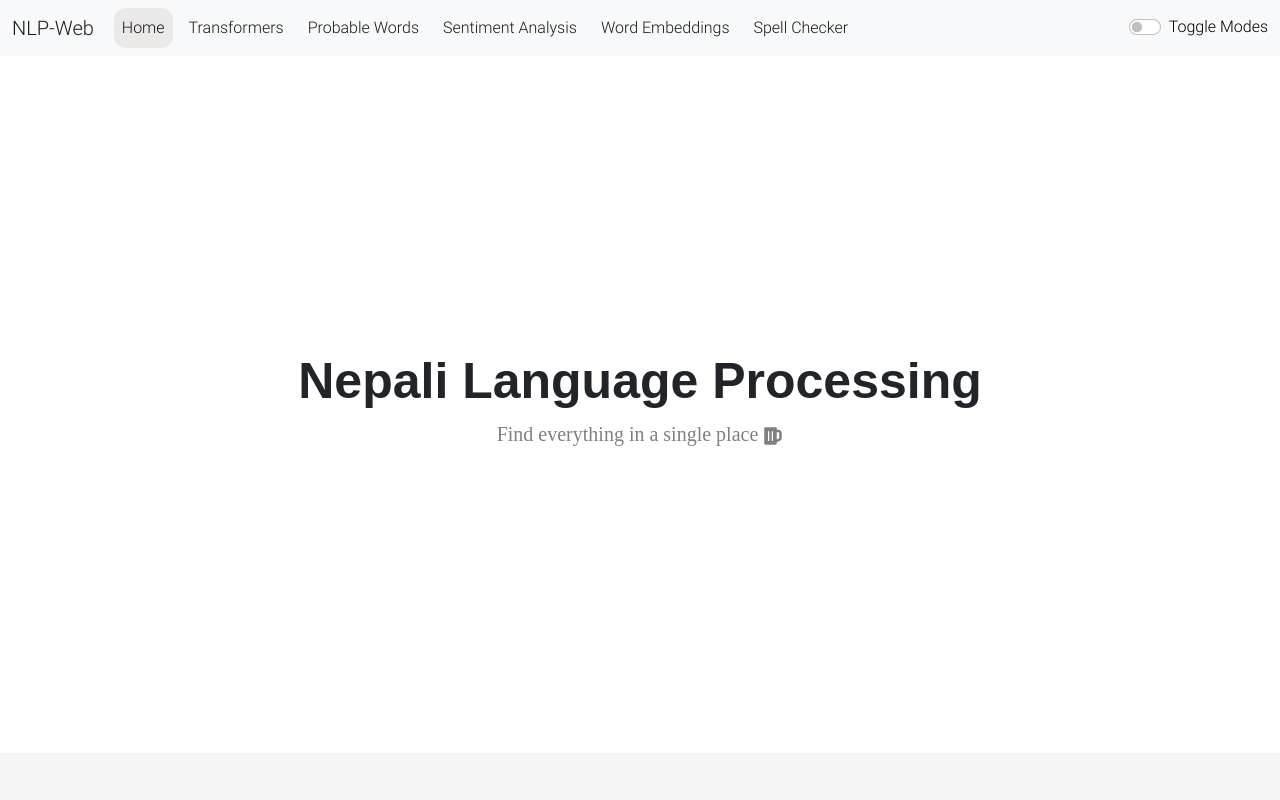
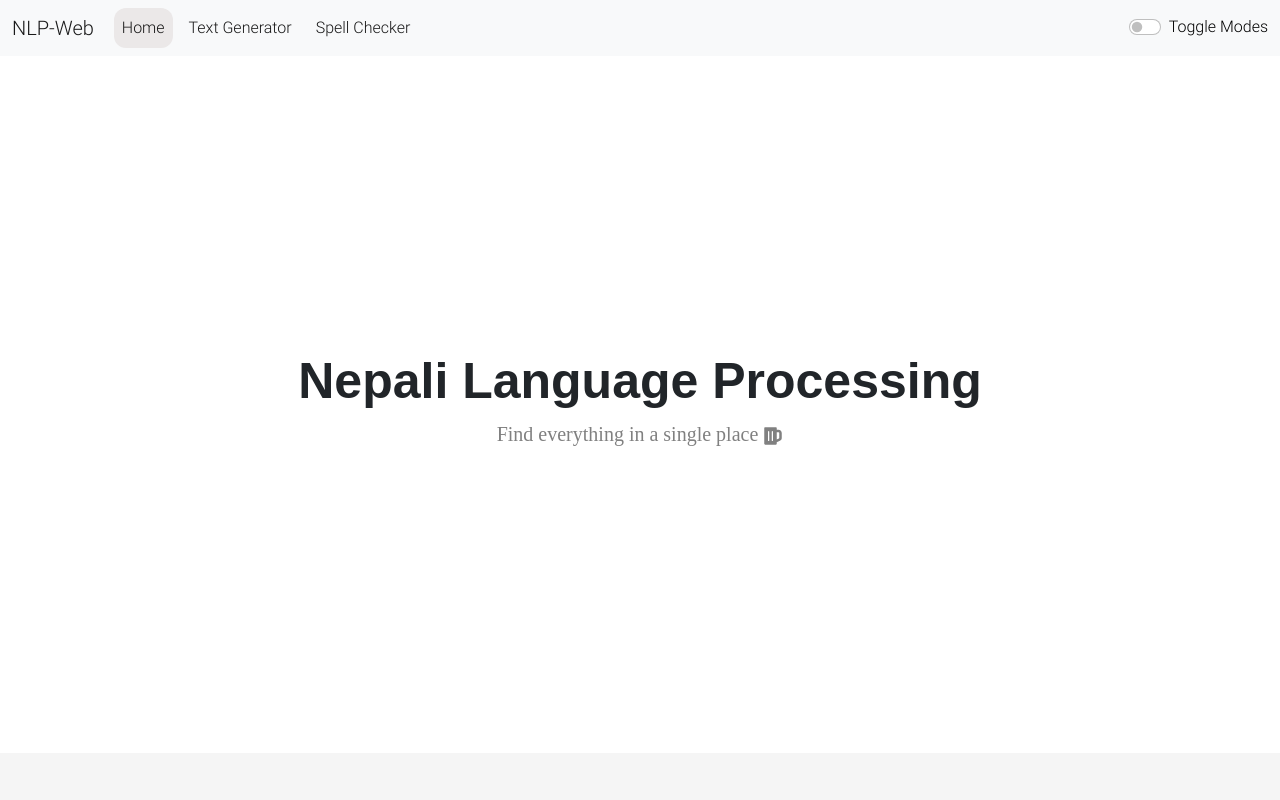
Before and after one commit to AAreLaa/NLP-frontend, a React (Create React App) app: page / in a window 1280 px wide. Shown: the top 800 px of the page. Built offline with nearby package versions, Linux system fonts and the light colour scheme.

Commit message:
removed some navbar links

```diff
--- a/src/App.js
+++ b/src/App.js
@@ -4,9 +4,9 @@ import "bootstrap/dist/css/bootstrap.min.css"
 import "bootstrap/dist/js/bootstrap.min.js"
 import Navbar from './components/Navbar';
 import Home from './components/Home';
-import WordProbability from './components/WordProbability';
-import KnowTheSentiment from './components/KnowTheSentiment';
-import WordEmbeddings from './components/WordEmbeddings';
+// import WordProbability from './components/WordProbability';
+// import KnowTheSentiment from './components/KnowTheSentiment';
+// import WordEmbeddings from './components/WordEmbeddings';
 import {
   BrowserRouter as Router,
   Routes,
@@ -33,14 +33,15 @@ function App() {
   return (
     <>
       <Router>
-        <Navbar toggle={toggle} mode={mode} title="NLP-Web" title1="Home" title2="Transformers" title3="Probable Words" title4="Sentiment Analysis" title5="Word Embeddings" title6="Spell Checker"/>
+        {/* excluded props from navbar: title3="Probable Words" title4="Sentiment Analysis" title5="Word Embeddings"  */}
+        <Navbar toggle={toggle} mode={mode} title="NLP-Web" title1="Home" title2="Text Generator" title6="Spell Checker"/>
 
         <Routes>
           <Route path="/" element={<Home mode={mode} />} />
           <Route path="/Transformers" element={<Transformers mode={mode} head='Text Generation Using Transformer Model' />} />
-          <Route path="/ProbableWords" element={<WordProbability mode={mode} head='Next Probable Words Using N-Gram Model' />} />
+          {/* <Route path="/ProbableWords" element={<WordProbability mode={mode} head='Next Probable Words Using N-Gram Model' />} />
           <Route path="/KnowTheSentiment" element={<KnowTheSentiment mode={mode} head='Sentiment Analysis Using V2 Model' />} />
-          <Route path="/WordEmbeddings" element={<WordEmbeddings mode={mode} head='Word Embeddings Using Word2Vec Model' />} />
+          <Route path="/WordEmbeddings" element={<WordEmbeddings mode={mode} head='Word Embeddings Using Word2Vec Model' />} /> */}
           <Route path="/SpellChecker" element={<SpellChecker mode={mode} head='Spelling Correction Using KN/Transformer Model' />} />
         </Routes>
 
--- a/src/components/Navbar.js
+++ b/src/components/Navbar.js
@@ -22,15 +22,15 @@ export default function Navbar(props) {
                             <li className="nav-item mx-1">
                                 <Link onClick={() => setActive('click2')} className={`nav-link ${props.mode} active ${active === 'click2' ? props.mode + '-active' : ''}`} to="/Transformers" >{props.title2}</Link>
                             </li>
-                            <li className="nav-item mx-1">
+                            {/* <li className="nav-item mx-1">
                                 <Link onClick={() => setActive('click3')} className={`nav-link ${props.mode} active ${active === 'click3' ? props.mode + '-active' : ''}`} to="/ProbableWords" >{props.title3}</Link>
-                            </li>
-                            <li className="nav-item mx-1">
+                            </li> */}
+                            {/* <li className="nav-item mx-1">
                                 <Link onClick={() => setActive('click4')} className={`nav-link ${props.mode} active ${active === 'click4' ? props.mode + '-active' : ''}`} to="/KnowTheSentiment" >{props.title4}</Link>
-                            </li>
-                            <li className="nav-item mx-1">
+                            </li> */}
+                            {/* <li className="nav-item mx-1">
                                 <Link onClick={() => setActive('click5')} className={`nav-link ${props.mode} active ${active === 'click5' ? props.mode + '-active' : ''}`} to="/WordEmbeddings" >{props.title5}</Link>
-                            </li>
+                            </li> */}
                             <li className="nav-item mx-1">
                                 <Link onClick={() => setActive('click6')} className={`nav-link ${props.mode} active ${active === 'click6' ? props.mode + '-active' : ''}`} to="/SpellChecker" >{props.title6}</Link>
                             </li>
```
